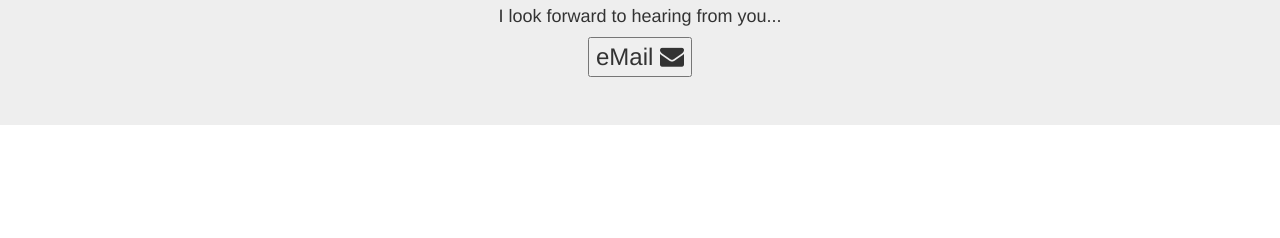
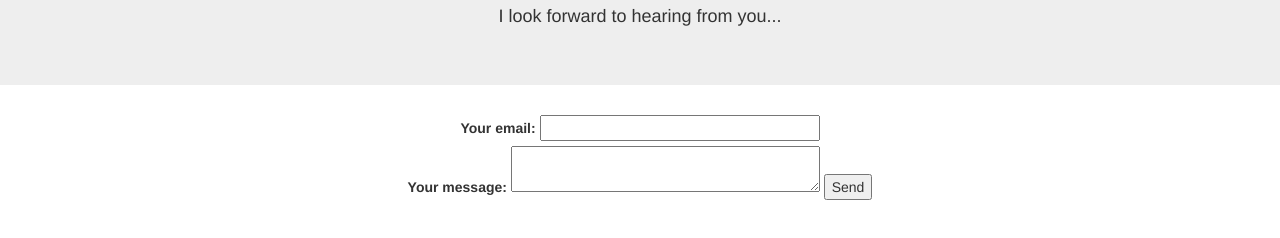
Before and after one commit to kerryshawntrout/skyviewquadtographyllc, a plain HTML site: page src/contact.html in a window 1280 px wide. Shown: the part 192-430 px from the top of the page. Drawn offline with nearby package versions, Linux system fonts and the light colour scheme.

Commit message:
corrected email using formspree

```diff
--- a/src/contact.html
+++ b/src/contact.html
@@ -58,10 +58,27 @@
       <div class="container text-center">
         <h1>Skyview Quadtography LLC</h1>
         <h4>I look forward to hearing from you...</h4>
-        <button style="font-size: 24px">
-          eMail <i class="fa fa-envelope"></i>
-        </button>
+
       </div>
     </div>
+    <div class="container text-center">
+    <form
+  action="https://formspree.io/f/xoqzevgy"
+  method="POST"
+>
+  <label>
+  Your email:
+    <input type="email" name="email" style="width:280px">
+  </label>
+</div>
+  <div class="container text-center">
+  <label>
+    Your message:
+    <textarea name="message" style="width: 309px"></textarea>
+  </label>
+  <!-- your other form fields go here -->
+  <button type="submit">Send</button>
+</form>
+</div>
   </body>
 </html>
```
